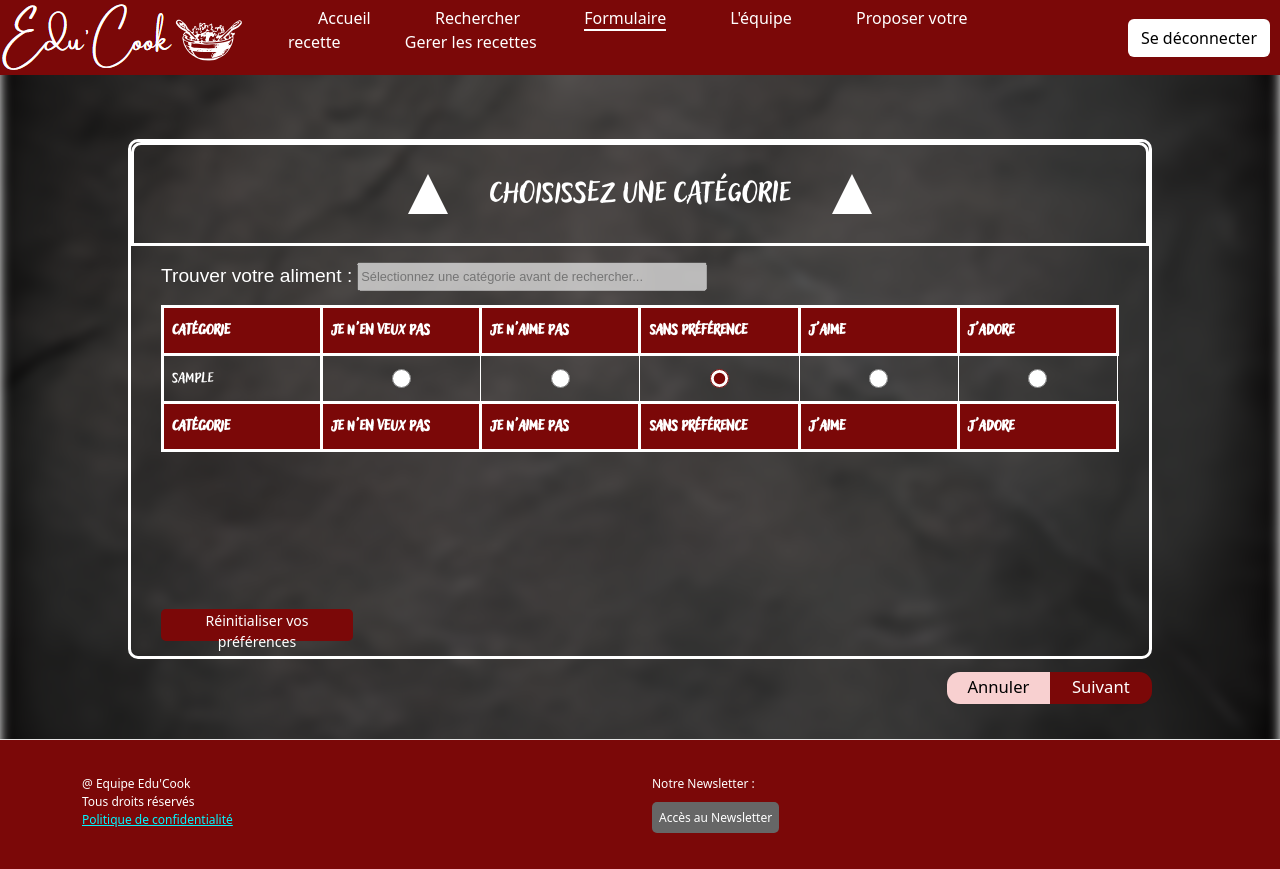
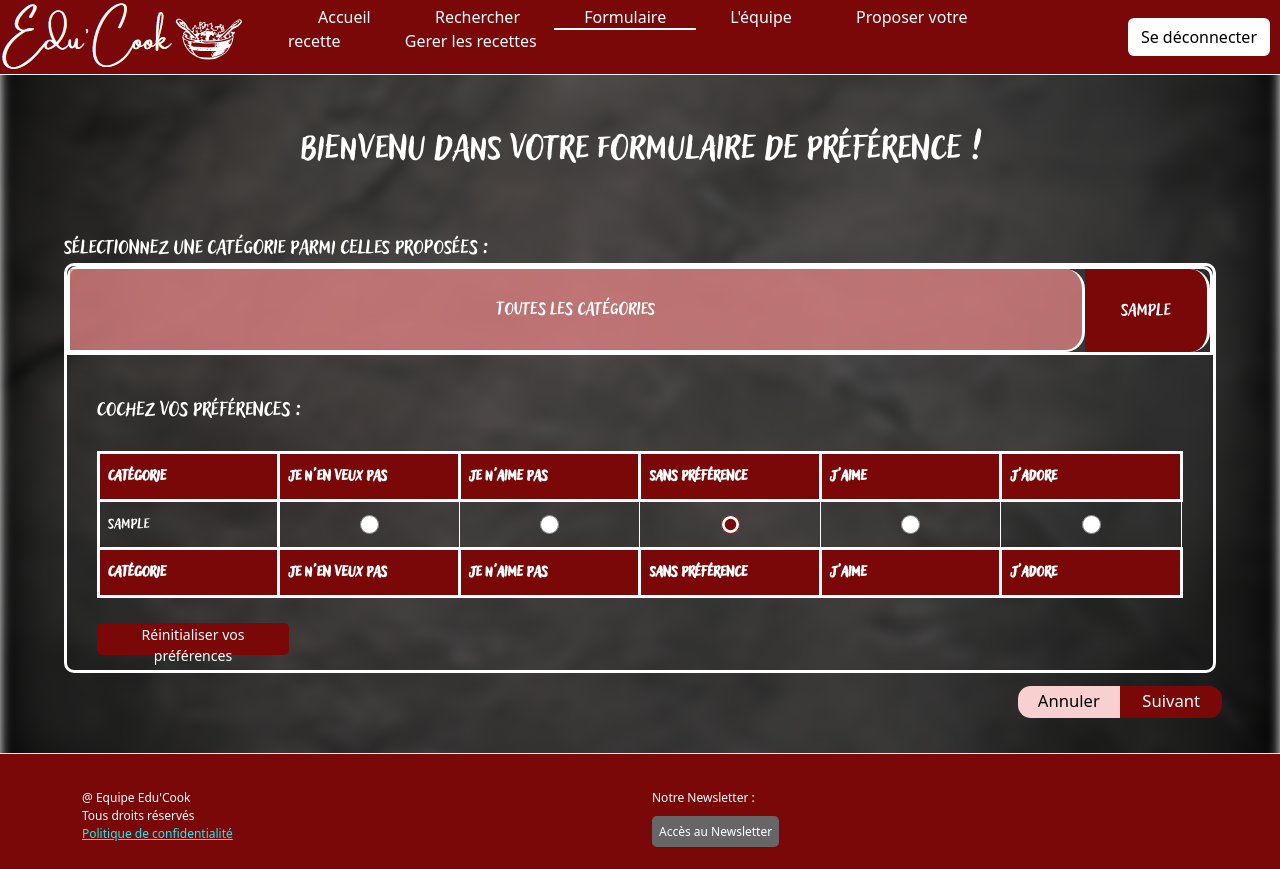
Before and after one commit to mathieu-Chourreau/S3.01-parcours-A-Groupe11, a PHP site: page /formulaire/formulaire.php in a window 1280 px wide. Before the commit the page ends 833 px from the top, so only its background shows below. Run offline with PHP 8.4, Linux system fonts and the light colour scheme; the visitor is signed in with stand-in values (Sample User, id 1); tables that the repository leaves empty or names only in its code hold one stand-in row (values such as "Sample post"); some web fonts are replaced.

Commit message:
amélioration du formulaire avec les remarques de M.Richa

```diff
--- a/src/code/site/commun/commun.css
+++ b/src/code/site/commun/commun.css
@@ -6,6 +6,7 @@
     align-items: center;
     height:75px;
     z-index: 10;
+    border-bottom: solid 1px white;
 }
 
 .imgLogoNav{
--- a/src/code/site/formulaire/formulaire.css
+++ b/src/code/site/formulaire/formulaire.css
@@ -15,36 +15,16 @@ body {
 }
 
 .container_form {
-    max-width: 80vw;
-    margin: 5% auto;
+    max-width: 90vw;
+    margin: 0 5%;
     margin-bottom: 0;
     border: 3px solid rgb(255, 255, 255);
     border-radius: 10px;
-    height: 65vh;
     color: #fff;
     overflow: hidden;
-    /* Empêche le défilement du conteneur entier */
     display: flex;
-    /* Utilisation de flexbox pour aligner les éléments */
     flex-direction: column;
-    /* Aligner les éléments verticalement */
-}
-
-
-.custom-select {
-    position: relative;
-    display: flex;
-    font-family: NomDeLaPolice, sans-serif;
-    text-align: center;
-    justify-content: center;
-    align-items: center;
-}
-
-.selected-option {
-    background-color: transparent;
-    font-size: 3vw;
-    cursor: pointer;
-    width: 30vw;
+    height: auto;
 }
 
 #choix_categorie {
@@ -53,30 +33,61 @@ body {
     align-items: center;
     display: flex;
     border: 3px solid white;
-    padding: 2%;
     border-radius: 10px 10px 0 0;
+    margin-bottom: 5vh;
 }
 
-.options {
-    position: absolute;
-    top: 100%;
-    font-size: 3vh;
-    left: 0;
-    right: 0;
-    display: none;
-    background-color: rgb(71, 69, 69);
-    border: 1px solid #ccc;
-    z-index: 10;
+#navBar {
+    width: 100%;
+    display: flex;
+    justify-content: flex-start; /* Alignement des liens sur le début */
+    flex-wrap: nowrap; /* Empêche les éléments de passer à la ligne */
 }
 
-.option {
-    padding: 8px;
-    cursor: pointer;
+.titre_Form{
+    width: 100%;
+    font-family: 'NomDeLaPolice';
+    text-align: center;
+    margin-top: 6vh;
+    margin-bottom: 7vh;
+    font-size: 3.5vw;
+    color: white;
 }
 
-.custom-select.open .options {
-    display: block;
+.aide_categorie{
+    margin-left: 5%;
+    color: white;
+    margin-bottom: 0;
+    font-size: 2vw;
+    font-family: 'NomDeLaPolice';
 }
+
+#navBar a {
+    color: #fff;
+    font-family: NomDeLaPolice, sans-serif;
+    text-decoration: none;
+    font-size: 1.8vw;
+    flex-shrink: 0;
+    text-align: center;
+    padding-top: 2%;
+    padding-bottom: 2%;
+    border-right: solid;
+    border-radius: 0 20px 20px 0;
+    transition: all 0.3s ease;
+    width: 9.8vw;
+    display: flex;
+    justify-content: center;
+    align-items: center;
+    background-color: rgb(123, 8, 8);
+}
+
+#navBar a:hover,
+#navBar a.active {
+    background-color: rgba(226, 131, 131, 0.767);
+    flex-grow: 2;
+}
+
+
 
 .background {
     position: fixed;
@@ -100,36 +111,40 @@ input[type="radio"] {
     display: block;
 }
 
-/* Style des boutons radio cochés */
 input[type="radio"]:checked {
     accent-color: rgb(123, 8, 8);
-    /* Rouge */
+
 }
 
 .boutons_form {
     float: right;
     display: flex;
-    margin-left: 10%;
-    margin-right: 10%;
+    margin-right: 4.5%;
     margin-top: 1%;
 }
 
 .recherche_aliment {
-    font-family: sans-serif;
+    font-family: 'NomDeLaPolice';
     color: white;
     display: flex;
     font-size: 1.5vw;
-    margin-top: 2vh;
-    margin-bottom: 0.5vh;
+    margin-bottom: 1vh;
     margin-left: 30px;
 
 }
 
+.aide_preference{
+    margin-left: 30px;
+    font-family: 'NomDeLaPolice';
+    font-size: 2vw;
+    margin-bottom: 2vh;
+}
+
 #input_recherche {
     margin-left: 5px;
-    font-family: sans-serif;
     width: 350px;
     font-size: 1vw;
+    border-radius: 10px;
 }
 
 #input_recherche::placeholder {
@@ -137,7 +152,7 @@ input[type="radio"]:checked {
     font-size: 1vw;
 }
 
-.formulaire {
+.div_formulaire {
     flex: 1;
     overflow-y: auto;
     margin: 30px;
@@ -149,29 +164,6 @@ input[type="radio"]:checked {
     background-color: #be5906;
 }
 
-.triangleDroit,
-.triangleGauche {
-    width: 0px;
-    height: 0px;
-    border-style: solid;
-    border-width: 0 20px 40px 20px;
-    border-color: transparent transparent #ffffff transparent;
-    transform: rotate(0);
-    transition: all 0.3s ease;
-    /* Ajoute une transition de 0.3 secondes avec une courbe d'accélération */
-}
-
-.triangleGauche.down {
-    transform: rotate(180deg);
-}
-
-.triangleDroit.down {
-    transform: rotate(-180deg);
-}
-
-.select_categorie {
-    font-size: 3vw;
-}
 
 table {
     border-collapse: collapse;
@@ -354,7 +346,7 @@ th {
     color: #fff;
     text-decoration: none;
     padding:5px;
-    flex: 1; /* Les boutons prennent la même taille */
+    flex: 1;
 }
 
 .btn-annuler-modal, .btn-reinitialiser-modal {
@@ -376,6 +368,6 @@ th {
     margin-bottom: 5px;
 }
 
-#example{
+#form_pref{
     margin-bottom: 80px;
 }
--- a/src/code/site/formulaire/formulaire.php
+++ b/src/code/site/formulaire/formulaire.php
@@ -10,7 +10,8 @@ $searchText = isset($_GET['barreDeRecherche']) ? $_GET['barreDeRecherche'] : '';
     <meta charset="UTF-8">
     <meta http-equiv="X-UA-Compatible" content="IE=edge">
     <meta name="viewport" content="width=device-width, initial-scale=1.0">
-    <link href="https://cdn.jsdelivr.net/npm/bootstrap@5.3.2/dist/css/bootstrap.min.css" rel="stylesheet" integrity="sha384-T3c6CoIi6uLrA9TneNEoa7RxnatzjcDSCmG1MXxSR1GAsXEV/Dwwykc2MPK8M2HN" crossorigin="anonymous">
+    <link href="https://cdn.jsdelivr.net/npm/bootstrap@5.3.2/dist/css/bootstrap.min.css" rel="stylesheet"
+        integrity="sha384-T3c6CoIi6uLrA9TneNEoa7RxnatzjcDSCmG1MXxSR1GAsXEV/Dwwykc2MPK8M2HN" crossorigin="anonymous">
     <script src="https://code.jquery.com/jquery-3.7.0.js"></script>
     <link rel="stylesheet" href="formulaire.css">
     <link rel="stylesheet" href="../commun/commun.css">
@@ -20,6 +21,7 @@ $searchText = isset($_GET['barreDeRecherche']) ? $_GET['barreDeRecherche'] : '';
 <?php
 if ($_SESSION['connecter'] == true) {
     ?>
+
     <body>
         <div class="background"></div>
         <nav id="nav">
@@ -41,14 +43,19 @@ $searchText = isset($_GET['barreDeRecherche']) ? $_GET['barreDeRecherche'] : '';
                     <li><a href="formulaire.php" class="link active">Formulaire</a></li>
                     <li><a href="../equipe/equipe.php" class="link">L'équipe</a></li>
                     <li><a href="../proposerRecette/proposRecette.php" class="link">Proposer votre recette</a></li>
-                <?php if($_SESSION['admin'] == false){ ?>
-                <?php }elseif ($_SESSION['admin'] == true) {echo "<li><a href='../backOffice/back_office.php' class='link'>Gerer les recettes</a></li>";} ?>
+                    <?php if ($_SESSION['admin'] == false) { ?>
+                    <?php } elseif ($_SESSION['admin'] == true) {
+                        echo "<li><a href='../backOffice/back_office.php' class='link'>Gerer les recettes</a></li>";
+                    } ?>
                 </ul>
             </div>
             <div class="boutonConnexion">
-            <?php if($_SESSION['connecter'] == false){ ?>
-                <a href="connexion/connexion.php" id="lien_se_connecter"><button class="btn white-btn" id="loginBtn">Se connecter</button></a>
-            <?php }elseif ($_SESSION['connecter'] == true) {echo "<button class='btn white-btn' id='loginBtn'><a href='../connexion/deconnexion.php' id='lien_se_connecter'>Se déconnecter</a></button>";} ?>
+                <?php if ($_SESSION['connecter'] == false) { ?>
+                    <a href="connexion/connexion.php" id="lien_se_connecter"><button class="btn white-btn" id="loginBtn">Se
+                            connecter</button></a>
+                <?php } elseif ($_SESSION['connecter'] == true) {
+                    echo "<button class='btn white-btn' id='loginBtn'><a href='../connexion/deconnexion.php' id='lien_se_connecter'>Se déconnecter</a></button>";
+                } ?>
             </div>
         </nav>
 
@@ -83,30 +90,29 @@ $searchText = isset($_GET['barreDeRecherche']) ? $_GET['barreDeRecherche'] : '';
 
         ?>
 
-    <form id="example" method="POST"  action="sale.php">
+        <h1 class="titre_Form">Bienvenu dans votre formulaire de préférence !</h1>
+
+        <h2 class="aide_categorie">Sélectionnez une catégorie parmi celles proposées :</h2>
+
+        <form id="form_pref" method="POST" action="sale.php">
             <div class="container_form">
                 <div id="choix_categorie">
-                <div class="custom-select" id="custom-select">
-                    <div class="triangleGauche" id="triangleGauche"></div>
-                    <div class="selected-option" id="selected-option">Choisissez une catégorie</div>
-                    <div class="options" id="options">
-                        <?php
-                        foreach ($lCategorieAvecTous as $categorie) {
-                            echo '<div class="option" onclick="selectOption(\'' . $categorie . '\')">' . $categorie . '</div>';
-                        }
-                        ?>
-                    </div>
-                    <div class="triangleDroit" id="triangleDroit"></div>
+                    <div id="navBar">
+                        <?php foreach ($lCategorieAvecTous as $categorie) {
+                            echo '<a href="#" class="navLink" id="navLink' . str_replace(" ", "", $categorie) . '">' . $categorie . '</a>';
+                        } ?>
                     </div>
 
                 </div>
 
+                <h2 class="aide_preference">Cochez vos préférences :</h2>
+
                 <div class="recherche_aliment">
-                <label for="categories">Trouver votre aliment :</label>
+                    <label for="categories">Vous pouvez également recherchez votre aliment :</label>
                     <input type="text" id="input_recherche" placeholder="Recherche d'ingrédient...">
                 </div>
 
-            <div class="formulaire">
+                <div class="div_formulaire">
                     <table id="table_formulaire">
                         <thead>
                             <tr>
@@ -180,7 +186,7 @@ $searchText = isset($_GET['barreDeRecherche']) ? $_GET['barreDeRecherche'] : '';
 
                         <script>
                             // Sélectionner les lignes du tableau dans tbody
-                        var rows = $("#example tbody tr").get();
+                            var rows = $("#form_pref tbody tr").get();
                             // Trier les lignes en fonction du contenu de la première colonne (ingredient)
                             rows.sort(function (rowA, rowB) {
                                 var ingredientA = $(rowA).find("td:first").text().toUpperCase();
@@ -189,7 +195,7 @@ $searchText = isset($_GET['barreDeRecherche']) ? $_GET['barreDeRecherche'] : '';
                             });
                             // Réinsérer les lignes triées dans le tableau
                             $.each(rows, function (index, row) {
-                            $("#example tbody").append(row);
+                                $("#form_pref tbody").append(row);
                             });
                         </script>
 
@@ -269,7 +275,7 @@ $searchText = isset($_GET['barreDeRecherche']) ? $_GET['barreDeRecherche'] : '';
 
         </div>
     </div> -->
-    <?php }else {
+    <?php } else {
     header("Location: ../connexion/connexion.php");
     exit;
 } ?>
@@ -281,7 +287,8 @@ $searchText = isset($_GET['barreDeRecherche']) ? $_GET['barreDeRecherche'] : '';
                         <section id="block-block-1" class="block block-block clearfix">
                             <p>@&nbsp;Equipe Edu'Cook<br />
                                 Tous droits réservés<br />
-                                <a class="lien" href="../newsletter/politique_confidentialite.html">Politique de confidentialité</a>
+                                <a class="lien" href="../newsletter/politique_confidentialite.html">Politique de
+                                    confidentialité</a>
                             </p>
                         </section>
                     </div>
@@ -303,6 +310,9 @@ $searchText = isset($_GET['barreDeRecherche']) ? $_GET['barreDeRecherche'] : '';
     <script>
 
         $(document).ready(function () {
+
+            $("#navLinkTouteslescatégories").addClass("active");
+
             sortByCategoryAndIngredient();
 
             // Définir la catégorie sélectionnée au démarrage de la page
@@ -310,27 +320,12 @@ $searchText = isset($_GET['barreDeRecherche']) ? $_GET['barreDeRecherche'] : '';
             // Exécuter la fonction sortByCategory avec la catégorie sélectionnée
             sortByCategory(selectedCategory);
 
-
-        });
-
-        //document.addEventListener("DOMContentLoaded",(event)=>{sortByCategory(selectedCategory)})
-
-        $(document).ready(function () {
-
-            $("#input_recherche").prop("disabled", true);
+            $(".recherche_aliment").hide();
 
             // Attacher un événement de saisie à l'élément de recherche
             $("#input_recherche").on("input", function () {
                 var searchText = $(this).val();
                 filterTableBySearch(searchText);
-            });
-        });
-
-        // Ajouter un écouteur d'événements sur les clics des options
-        document.querySelectorAll('.option').forEach(option => {
-            option.addEventListener('click', function () {
-                var selectedCategory = this.textContent;
-                sortByCategory(selectedCategory);
             });
         });
 
@@ -390,43 +385,64 @@ $searchText = isset($_GET['barreDeRecherche']) ? $_GET['barreDeRecherche'] : '';
             });
         }
 
+        $("#navBar a").click(function () {
+
+            // Supprimer la classe 'active' de tous les liens de catégorie
+            $("#navBar a").removeClass("active");
+
+            // Ajouter la classe 'active' uniquement au lien cliqué
+            $(this).addClass("active");
 
 
+            // Appeler la fonction pour filtrer les données en fonction de la catégorie sélectionnée
+            var selectedCategory = $(this).text().trim();
+            sortByCategory(selectedCategory);
+
+            if (selectedCategory !== "Toutes les catégories") {
+                // Afficher l'élément de recherche
+                $(".recherche_aliment").show();
+            } else {
+                // Sinon, cacher l'élément de recherche
+                $(".recherche_aliment").hide();
+            }
+        });
 
 
         function filterTableBySearch(searchText) {
-            var selectedCategory = $("#selected-option").text().trim();
+            var selectedCategory = $(".navLink.active").text().trim();
+            console.log("Selected Category:", selectedCategory);
 
-
-            $("#example tbody tr").each(function () {
+            $("#form_pref tbody tr").each(function () {
                 var rowText = $(this).find("td:first").text().toLowerCase();
                 var rowCategory = $(this).find("td:nth-child(2)").text().trim();
 
-                var regex = new RegExp('^' + searchText.toLowerCase());
+                var regex = new RegExp(searchText.toLowerCase()); // Modifier l'expression régulière pour rechercher n'importe où dans le texte
 
                 if ((!regex.test(rowText) && rowCategory === selectedCategory) || rowCategory !== selectedCategory) {
                     $(this).hide();
                 } else {
-                    // Vérifier les autres lignes avec la même catégorie et le même ingrédient
-                    var currentIngredient = rowText;
-                    var currentCategory = rowCategory;
-                    var currentRow = $(this);
-
-                    $("#example tbody tr").not(currentRow).each(function () {
-                        var otherRowText = $(this).find("td:first").text().toLowerCase();
-                        var otherRowCategory = $(this).find("td:nth-child(2)").text().trim();
-
-                        if (otherRowText === currentIngredient && otherRowCategory === currentCategory && category === ingredient) {
-                            $(this).hide();
-                        }
-                    });
-
-                    if ($(this).is(":hidden")) {
+                    // Afficher les lignes qui correspondent à la recherche
                     $(this).show();
-                    }
                 }
             });
         }
+
+
+        $(document).ready(function () {
+            // Récupérer l'URL de la page
+            var currentUrl = window.location.href;
+
+            // Parcourir tous les liens de la barre de navigation
+            $("#menu li").each(function () {
+                var link = $(this).find("a").attr("href");
+
+                // Vérifier si l'URL de la page correspond à l'un des liens de la barre de navigation
+                if (currentUrl.indexOf(link) !== -1) {
+                    // Ajouter la classe "active" à l'élément parent du lien correspondant
+                    $(this).addClass("active");
+                }
+            });
+        });
 
 
 
@@ -448,28 +464,20 @@ $searchText = isset($_GET['barreDeRecherche']) ? $_GET['barreDeRecherche'] : '';
             // Exécuter la fonction sortByCategory avec la catégorie sélectionnée
             sortByCategory(selectedCategory);
 
-            $("#selected-option").text(selectedCategory);
-
         }
 
         const modalContainer = document.querySelector(".modal-annuler");
-        // const modalContainer2 = document.querySelector(".modal-valider");
         const modalContainer3 = document.querySelector(".modal-préférence");
+
         const modalTriggers = document.querySelectorAll(".modal-trigger");
-        // const modalTriggers2 = document.querySelectorAll(".modal-trigger2");
         const modalTriggers3 = document.querySelectorAll(".modal-trigger3");
 
         modalTriggers.forEach(trigger => trigger.addEventListener("click", toggleModal))
-        // modalTriggers2.forEach(trigger => trigger.addEventListener("click", toggleModal2))
         modalTriggers3.forEach(trigger => trigger.addEventListener("click", toggleModal3))
 
         function toggleModal() {
             modalContainer.classList.toggle("active")
         }
-
-        // function toggleModal2() {
-        //     modalContainer2.classList.toggle("active")
-        // }
 
         function toggleModal3() {
             modalContainer3.classList.toggle("active")
@@ -477,39 +485,12 @@ $searchText = isset($_GET['barreDeRecherche']) ? $_GET['barreDeRecherche'] : '';
 
         function submitForm() {
 
-            // modalContainer2.classList.toggle("active");
-
-            // Sélectionner le formulaire par son ID
-            var form = document.getElementById("example");
+            var form = document.getElementById("form_pref");
 
             console.log(form)
 
-            // Soumettre le formulaire
-
             form.submit();
         }
-
-
-        function selectOption(option) {
-            document.getElementById('selected-option').textContent = option;
-            closeOptions();
-            toggleTriangleDirection();
-        }
-
-        function toggleOptions() {
-            console.log("Fonction toggleModal appelée.");
-            $('#options').toggle();
-        }
-
-        function closeOptions() {
-            document.getElementById('options').style.display = 'none';
-        }
-
-        document.addEventListener('click', function (event) {
-            if (!event.target.closest('.custom-select')) {
-                closeOptions();
-            }
-        });
 
         function sortByCategory(selectedCategory) {
             console.log("Catégorie sélectionnée :", selectedCategory);
@@ -569,7 +550,7 @@ $searchText = isset($_GET['barreDeRecherche']) ? $_GET['barreDeRecherche'] : '';
                 }
             });
 
-            $(".formulaire").scrollTop(0);
+            $(".div_formulaire").scrollTop(0);
 
             // Appeler la fonction pour mettre en surbrillance la première ligne correspondante
             highlightFirstRow(selectedCategory);
@@ -594,16 +575,6 @@ $searchText = isset($_GET['barreDeRecherche']) ? $_GET['barreDeRecherche'] : '';
                 }
             }
         }
-
-
-
-        $(document).ready(function () {
-            $('#selected-option').on('click', function () {
-                console.log("Click");
-                toggleTriangleDirection();
-                toggleOptions();
-            });
-        });
 
         $(document).ready(function () {
             // Ajoutez un gestionnaire d'événements pour les changements de valeur des boutons radio
@@ -650,15 +621,6 @@ $searchText = isset($_GET['barreDeRecherche']) ? $_GET['barreDeRecherche'] : '';
         }
 
 
-        function toggleTriangleDirection() {
-            var triangleDroit = document.getElementById("triangleDroit");
-            var triangleGauche = document.getElementById("triangleGauche");
-
-            triangleDroit.classList.toggle("down");
-            triangleGauche.classList.toggle("down");
-        }
-
-
     </script>
 
 </body>
```
Lines whose indentation alone changed are shown as unchanged.
